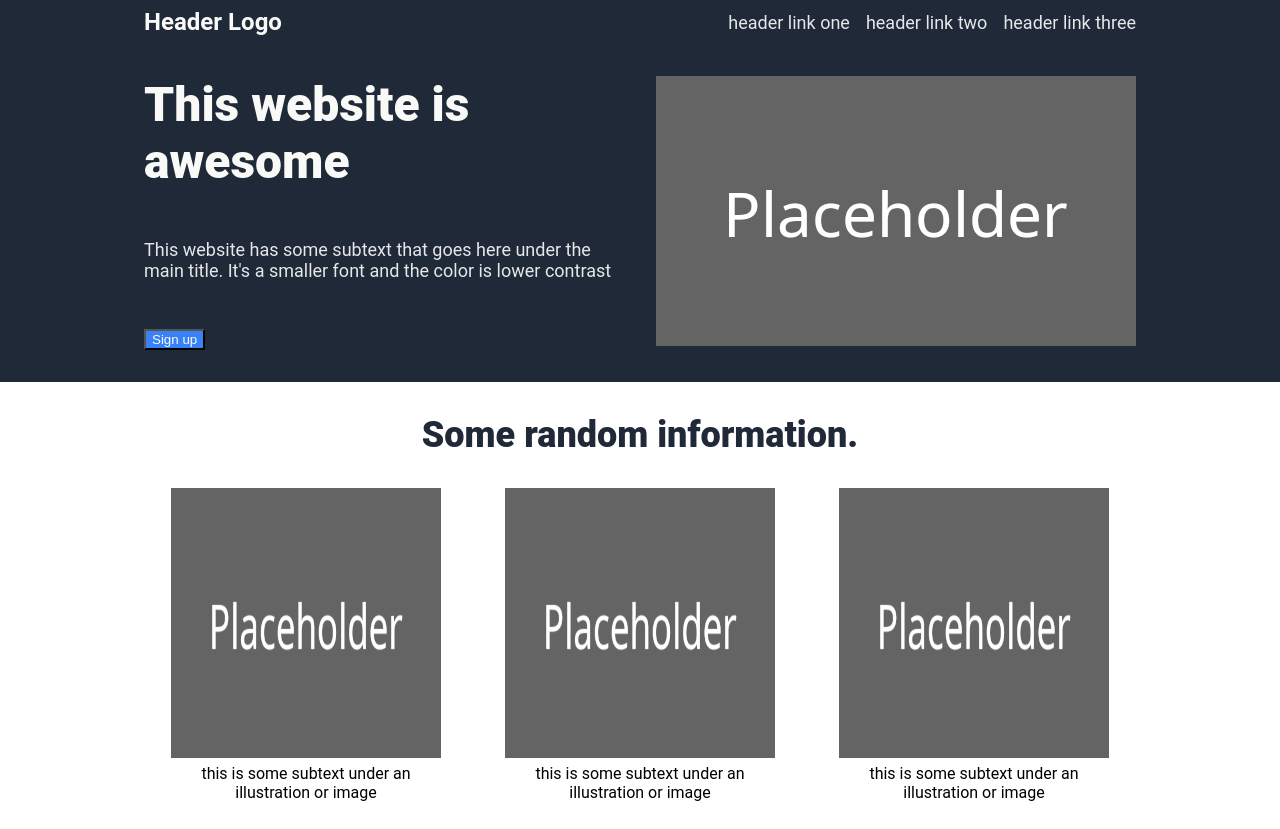
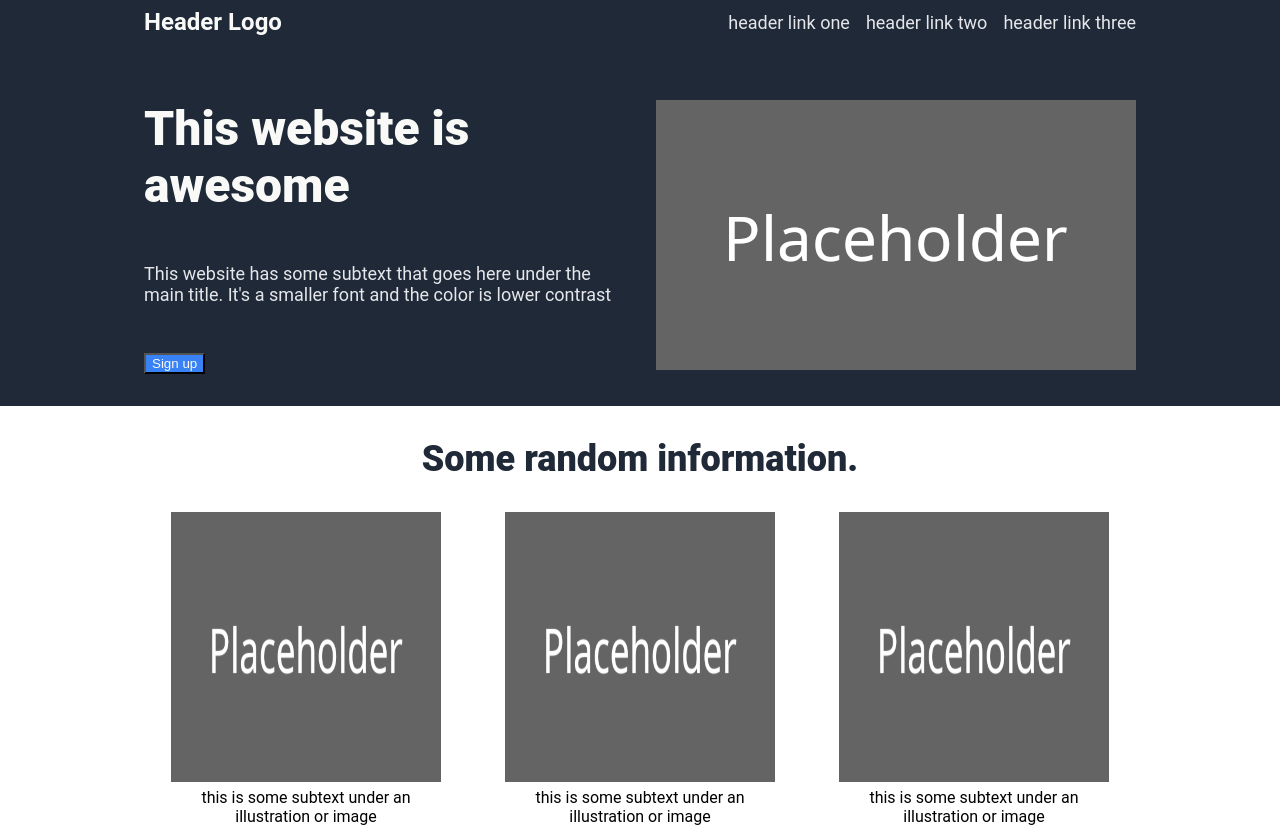
Before and after one commit to ps3ud/landing_page, a plain HTML site: page index.html in a window 1280 px wide. Shown: the top 829 px of the page. Drawn offline with Linux system fonts and the light colour scheme.

Commit message:
Adjust header, footer padding

```diff
--- a/styles.css
+++ b/styles.css
@@ -144,7 +144,11 @@ a{
 
 .header,
 .footer{
-    padding: 8px 144px;
+    padding: 32px 144px;
+}
+
+.header{
+    padding-top: 8px;
 }
 
 .content >*{
```
